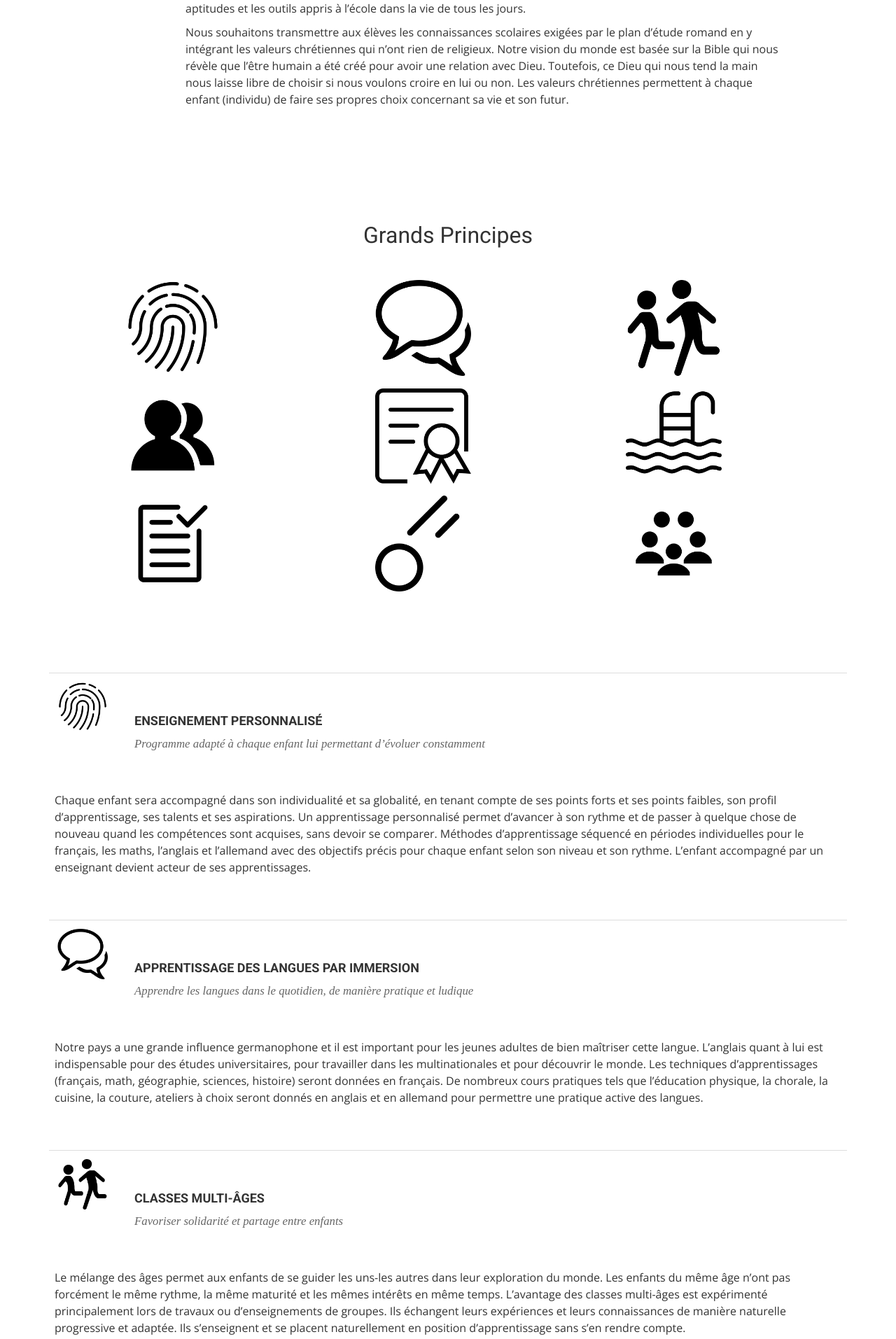
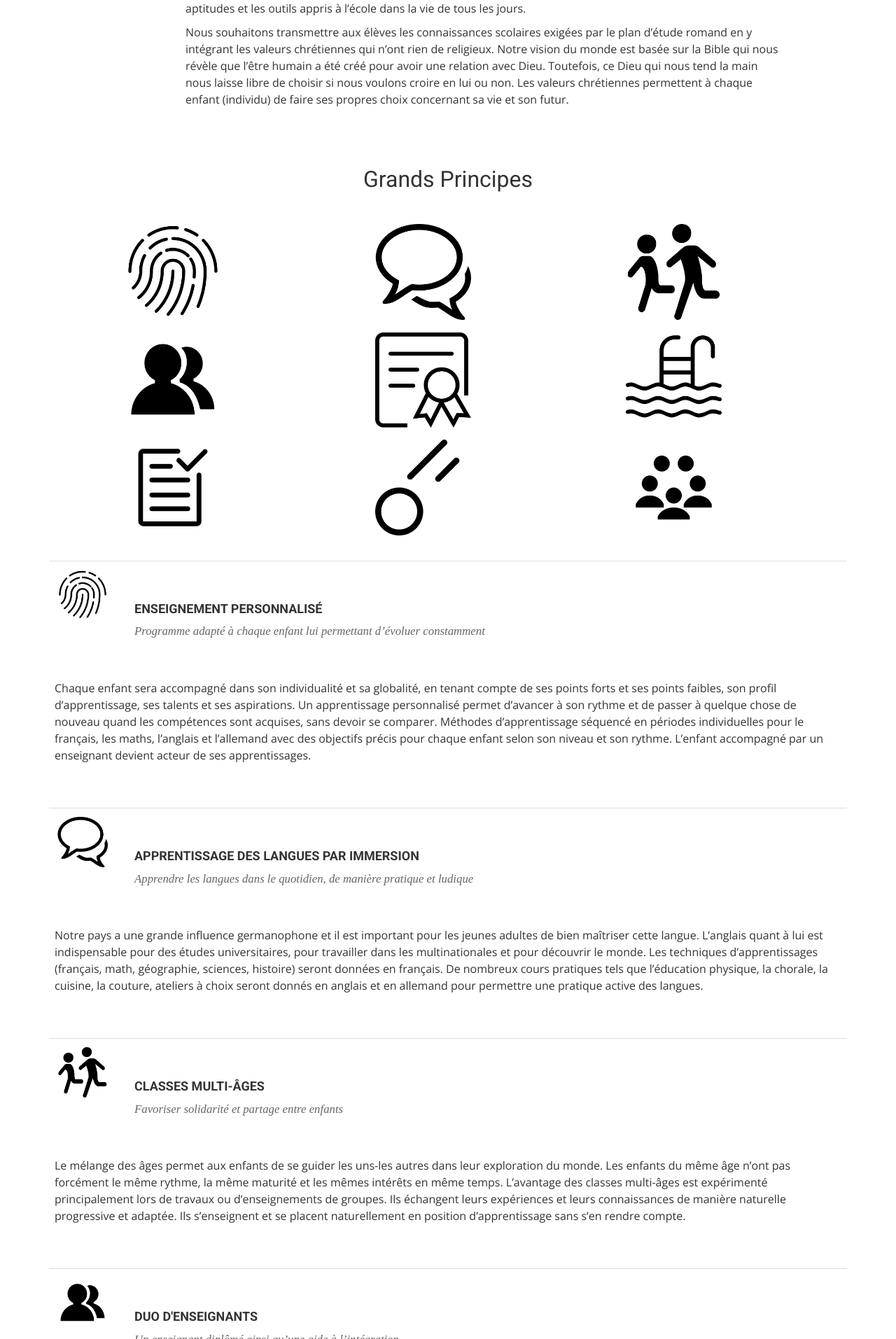
Before and after one commit to midjoule/lifeschool, a Jekyll site: the page built from index.html, in a window 1280 px wide. Shown: the part 3766-5679 px from the top of the page at 70% size. Built offline with Jekyll 4.4.1, drawn with Linux system fonts in a browser that asks for light colours; nearby versions of some CDN libraries; some web fonts are replaced.

Commit message:
Update airspace.css

```diff
--- a/css/airspace.css
+++ b/css/airspace.css
@@ -408,7 +408,7 @@
 --*/
 #portfolio-work {
   overflow: hidden;
-  padding: 80px 0;
+  padding: 0px 0px;
 }
 #portfolio-work .block .portfolio-menu {
   padding-bottom: 30px;
```
